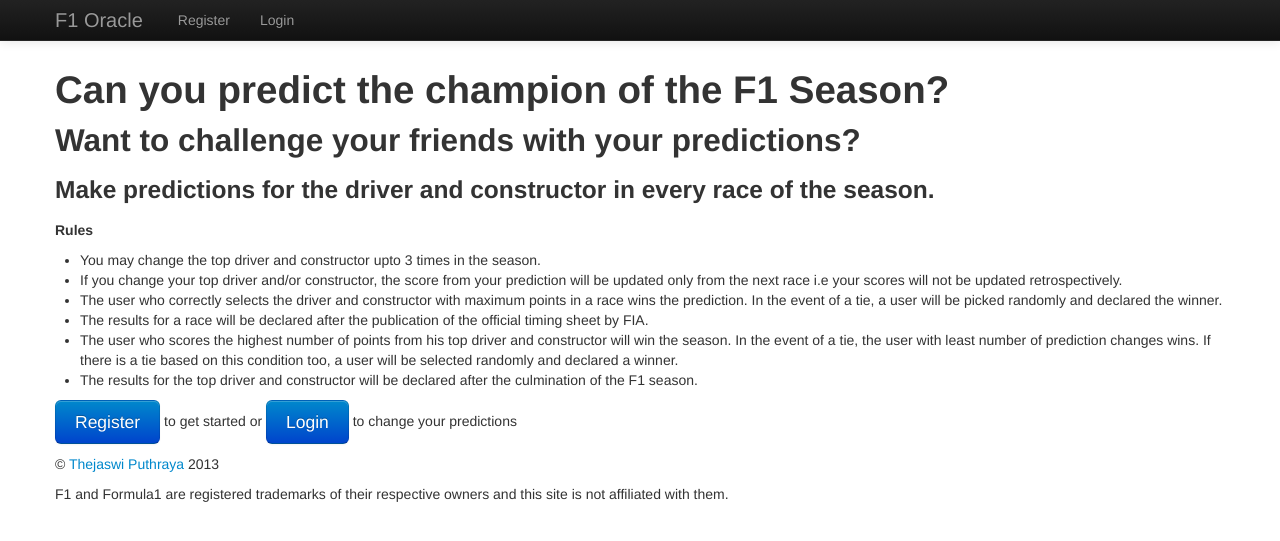
After one commit to theju/f1oracle, a Django app: page / in a window 1280 px wide. The commit adds this page. Shown: the top 541 px of the page. Run offline with Django 3.2, Linux system fonts and the light colour scheme; some libraries are stand-ins or nearby versions.

Commit message:
Added the index template and readme.

```diff
--- a/race/urls.py
+++ b/race/urls.py
@@ -1,6 +1,7 @@
 from django.conf.urls import patterns, include, url
 
 urlpatterns = patterns('',
+    url('^$', 'race.views.index', name='index'),
     url('^dashboard/$', 'race.views.dashboard', name='dashboard'),
     url('^dashboard/overall_race/driver/$', 'race.views.overall_driver_prediction'),
     url('^dashboard/overall_race/constructor/$', 'race.views.overall_constructor_prediction'),
--- a/race/views.py
+++ b/race/views.py
@@ -13,6 +13,10 @@
 from django.http import HttpResponseRedirect
 from django.core.urlresolvers import reverse
 import datetime
+
+def index(request):
+    return render_to_response("race/index.html", {},
+                              context_instance=RequestContext(request))
 
 @login_required
 def dashboard(request):
--- a/templates/base.html
+++ b/templates/base.html
@@ -66,6 +66,7 @@
 
             <footer>
                 <p>&copy; <a href="http://thejaswi.info/" target="_blank">Thejaswi Puthraya</a> {{ today.year }}</p>
+		<p>F1 and Formula1 are registered trademarks of their respective owners and this site is not affiliated with them.</p>
             </footer>
 
         </div> <!-- /container -->
--- /dev/null
+++ b/templates/race/index.html
@@ -0,0 +1,29 @@
+{% extends "base.html" %}
+
+{% block content %}
+<h1>Can you predict the champion of the F1 Season?</h1>
+<h2>Want to challenge your friends with your predictions?</h2>
+<h3>Make predictions for the driver and constructor in every race of the season.</h3>
+
+<h5>Rules</h5>
+
+<ul>
+  <li>You may change the top driver and constructor upto 3 times in the season.</li>
+  <li>If you change your top driver and/or constructor, the score from your prediction
+    will be updated only from the next race i.e your scores will not be updated
+    retrospectively.</li>
+  <li>The user who correctly selects the driver and constructor with maximum points
+    in a race wins the prediction. In the event of a tie, a user will be
+    picked randomly and declared the winner.</li>
+  <li>The results for a race will be declared after the publication of the official
+    timing sheet by FIA.</li>
+  <li>The user who scores the highest number of points from his top driver and
+    constructor will win the season. In the event of a tie, the user with least
+    number of prediction changes wins. If there is a tie based on this
+    condition too, a user will be selected randomly and declared a winner.</li>
+  <li>The results for the top driver and constructor will be declared after the
+    culmination of the F1 season.</li>
+</ul>
+
+<p><a href="{% url 'accounts.views.register' %}" class="btn btn-large btn-primary">Register</a> to get started or <a href="{% url 'accounts.views.login' %}" class="btn btn-large btn-primary">Login</a> to change your predictions</p>
+{% endblock %}
```
Also changed, not shown: 1 other file.
